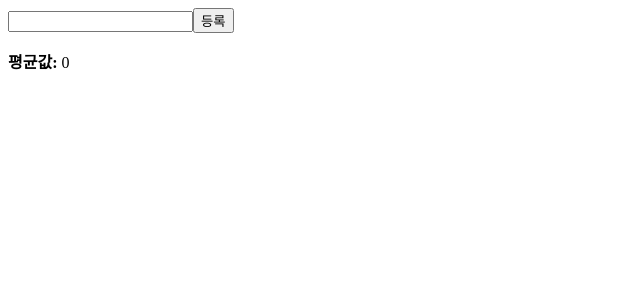
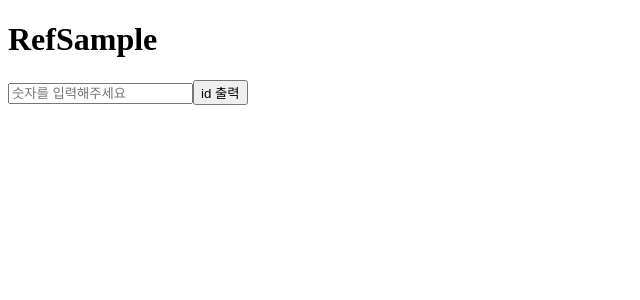
Before and after one commit to mnmn092631/React_TypeScript, a React (Create React App) app: page / in a window 1280 px wide. Shown: the top 300 px of the page, without its empty margins (0-640 px from the left). Built offline with nearby package versions, Linux system fonts and the light colour scheme.

Commit message:
08 Hooks - useRef

```diff
--- a/src/App.tsx
+++ b/src/App.tsx
@@ -13,6 +13,7 @@ import Counter from "./components/08/Counter";
 import ReducerCounter from "./components/08/ReducerCounter";
 import ReducerInfo from "./components/08/ReducerInfo";
 import Average from "./components/08/Average";
+import RefSample from "./components/08/RefSample";
 
 function App() {
   // 05 > ScrollBox
@@ -63,7 +64,8 @@ function App() {
       </div> */}
       {/* <ReducerCounter /> */}
       {/* <ReducerInfo /> */}
-      <Average />
+      {/* <Average /> */}
+      <RefSample />
     </ThemeProvider>
   );
 }
--- a/src/components/08/Average.tsx
+++ b/src/components/08/Average.tsx
@@ -1,4 +1,4 @@
-import React, { useCallback, useMemo, useState } from "react";
+import React, { useCallback, useMemo, useRef, useState } from "react";
 
 const getAverage = (numbers: number[]): number => {
   console.log("평균값 계산 중...");
@@ -10,26 +10,28 @@ const getAverage = (numbers: number[]): number => {
 const Average = () => {
   const [list, setList] = useState<number[]>([]);
   const [number, setNumber] = useState("");
+  const inputEl = useRef<HTMLInputElement>(null);
 
   const onChange = useCallback((e: React.ChangeEvent<HTMLInputElement>) => {
     setNumber(e.target.value);
   }, []);
 
   const onInsert = useCallback(() => {
-    if (number === "") {
+    if (number === "" || isNaN(Number(number))) {
       alert("숫자를 입력해주세요");
       return;
     }
-    const nextList = list.concat(parseInt(number));
+    const nextList = list.concat(Number(number));
     setList(nextList);
     setNumber("");
+    inputEl.current?.focus();
   }, [number, list]);
 
   const avg = useMemo(() => getAverage(list), [list]);
 
   return (
     <div>
-      <input value={number} onChange={onChange} />
+      <input value={number} onChange={onChange} ref={inputEl} />
       <button onClick={onInsert}>등록</button>
       <ul>
         {list.map((value, index) => (
--- /dev/null
+++ b/src/components/08/RefSample.tsx
@@ -0,0 +1,23 @@
+import React, { useRef } from "react";
+
+const RefSample = () => {
+  const id = useRef(1);
+
+  const setId = (e: React.ChangeEvent<HTMLInputElement>) => {
+    id.current = Number(e.target.value);
+  };
+
+  const printId = () => {
+    console.log(`id는 ${id.current} 입니다.`);
+  };
+
+  return (
+    <div>
+      <h1>RefSample</h1>
+      <input type="text" onChange={setId} placeholder="숫자를 입력해주세요" />
+      <button onClick={printId}>id 출력</button>
+    </div>
+  );
+};
+
+export default RefSample;
```
Also changed, not shown: 1 other file (tests, documents, lock files or other folders).
